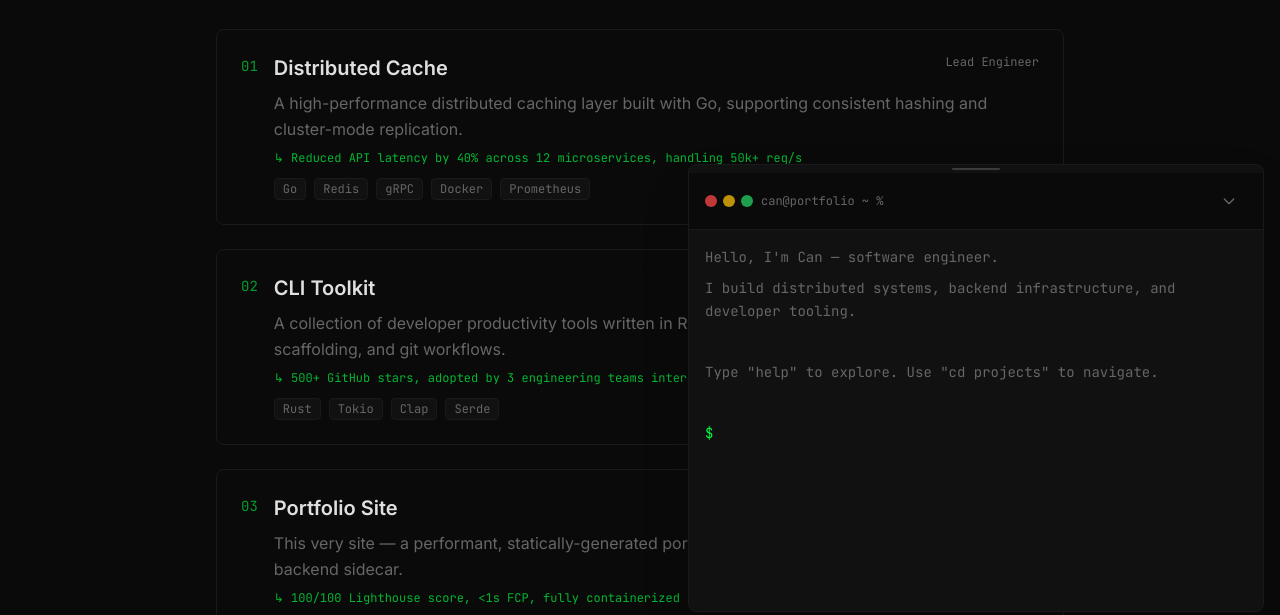
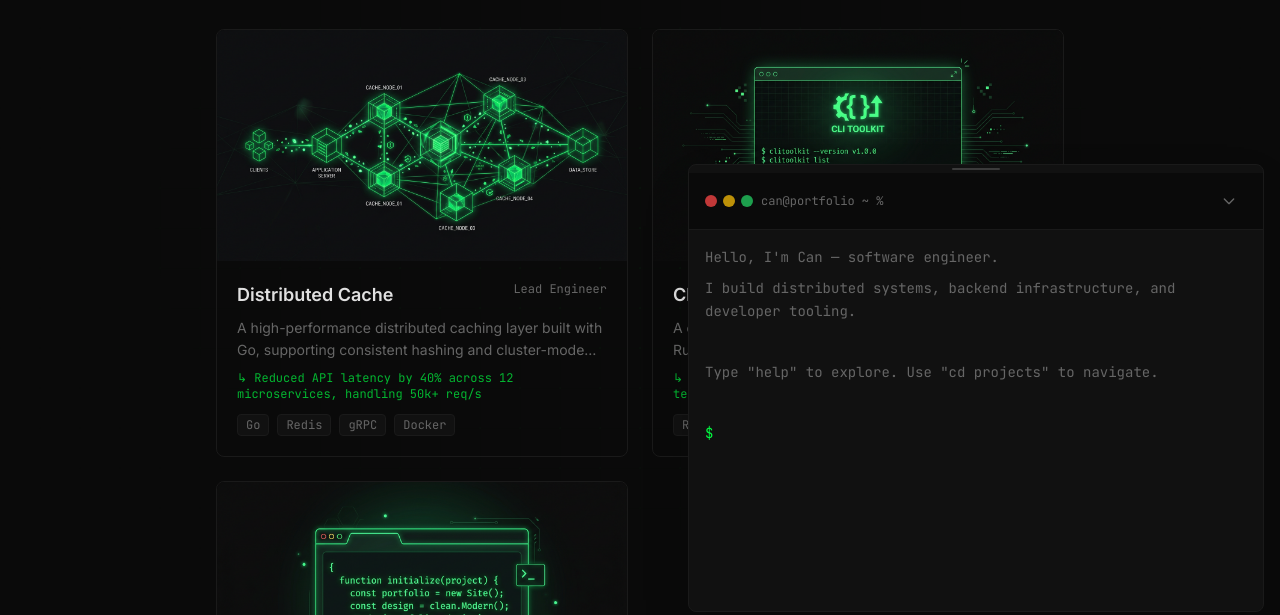
Before and after one commit to mcandemir/portfolio, an Astro site: page /projects in a window 1280 px wide. Shown: the part 172-787 px from the top of the page. Built offline with nearby package versions, Linux system fonts and the light colour scheme; Astro itself is replaced by a stand-in of ours.

Commit message:
improvements projects v1

```diff
--- a/src/content/projects/cli-toolkit.mdx
+++ b/src/content/projects/cli-toolkit.mdx
@@ -8,6 +8,7 @@ impact: "500+ GitHub stars, adopted by 3 engineering teams internally"
 featured: true
 order: 2
 date: 2024-03-20
+coverImage: "/images/projects/cli-toolkit-cover.png"
 ---
 
 ## Overview
--- a/src/content/projects/distributed-cache.mdx
+++ b/src/content/projects/distributed-cache.mdx
@@ -8,6 +8,7 @@ impact: "Reduced API latency by 40% across 12 microservices, handling 50k+ req/s
 featured: true
 order: 1
 date: 2024-06-15
+coverImage: "/images/projects/distributed-cache-cover.png"
 ---
 
 ## Overview
--- a/src/content/projects/portfolio-site.mdx
+++ b/src/content/projects/portfolio-site.mdx
@@ -9,6 +9,7 @@ impact: "100/100 Lighthouse score, <1s FCP, fully containerized"
 featured: true
 order: 3
 date: 2024-10-01
+coverImage: "/images/projects/portfolio-site-cover.png"
 ---
 
 ## Overview
--- a/src/pages/projects/index.astro
+++ b/src/pages/projects/index.astro
@@ -13,38 +13,51 @@ const projects = (await getCollection("projects")).sort(
       <p class="font-mono text-sm text-terminal-muted mt-2">ls ~/projects</p>
     </div>
 
-    <div class="grid gap-6">
+    <div class="grid grid-cols-1 md:grid-cols-2 gap-6">
       {projects.map((project, i) => (
         <a
           href={`/projects/${project.id}`}
-          class="group block p-6 border border-terminal-border rounded-lg hover:border-terminal-green/30 hover:bg-terminal-surface/50 transition-all"
+          class="group block border border-terminal-border rounded-lg overflow-hidden hover:border-terminal-green/30 hover:bg-terminal-surface/50 transition-all"
         >
-          <div class="flex items-start gap-4">
-            <span class="font-mono text-sm text-terminal-green/60 mt-0.5 shrink-0">
-              {String(i + 1).padStart(2, "0")}
-            </span>
-            <div class="space-y-2 flex-1">
-              <div class="flex items-start justify-between gap-4">
-                <h2 class="text-xl font-semibold text-terminal-text group-hover:text-terminal-green transition-colors">
+          <div class="aspect-video bg-terminal-surface overflow-hidden relative">
+            {project.data.coverImage ? (
+              <img
+                src={project.data.coverImage}
+                alt={project.data.title}
+                class="w-full h-full object-cover group-hover:scale-105 transition-transform duration-300"
+              />
+            ) : (
+              <div class="w-full h-full flex items-center justify-center bg-terminal-bg border-b border-terminal-border">
+                <div class="flex flex-col items-center gap-2 text-terminal-muted/50">
+                  <div class="w-12 h-12 rounded border-2 border-dashed border-terminal-border flex items-center justify-center">
+                    <span class="font-mono text-lg text-terminal-green/40">{project.data.title.charAt(0)}</span>
+                  </div>
+                  <span class="font-mono text-[10px] uppercase tracking-wider">placeholder</span>
+                </div>
+              </div>
+            )}
+          </div>
+          <div class="p-5 space-y-2">
+            <div class="flex items-start justify-between gap-2">
+              <h2 class="text-lg font-semibold text-terminal-text group-hover:text-terminal-green transition-colors">
                 {project.data.title}
               </h2>
               <span class="font-mono text-xs text-terminal-muted shrink-0">
                 {project.data.role}
               </span>
             </div>
-              <p class="text-terminal-muted leading-relaxed">
+            <p class="text-sm text-terminal-muted leading-relaxed line-clamp-2">
               {project.data.description}
             </p>
             <p class="font-mono text-xs text-terminal-green/70">
               ↳ {project.data.impact}
             </p>
             <div class="flex flex-wrap gap-2 pt-1">
-                {project.data.techStack.map((tech) => (
+              {project.data.techStack.slice(0, 4).map((tech) => (
                 <span class="font-mono text-xs px-2 py-0.5 bg-terminal-surface border border-terminal-border rounded text-terminal-muted">
                   {tech}
                 </span>
               ))}
-              </div>
             </div>
           </div>
         </a>
```
Also changed, not shown: public/images/projects/cli-toolkit-cover.png (added), public/images/projects/distributed-cache-cover.png (added), public/images/projects/portfolio-site-cover.png (added). Lines whose indentation alone changed are shown as unchanged.
